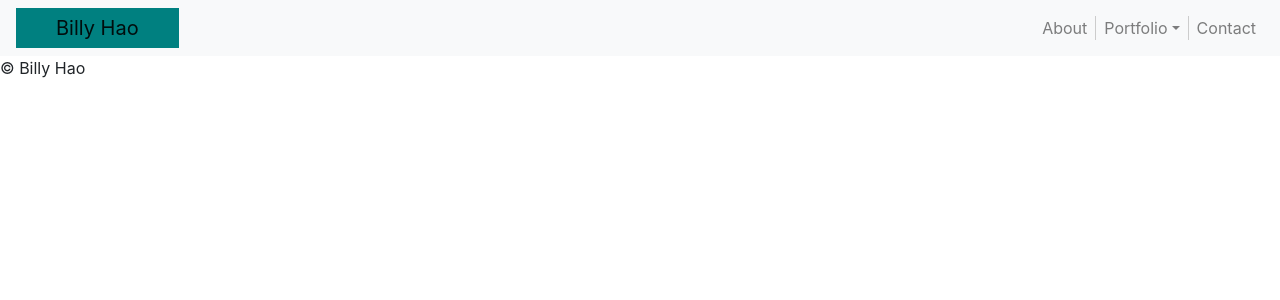
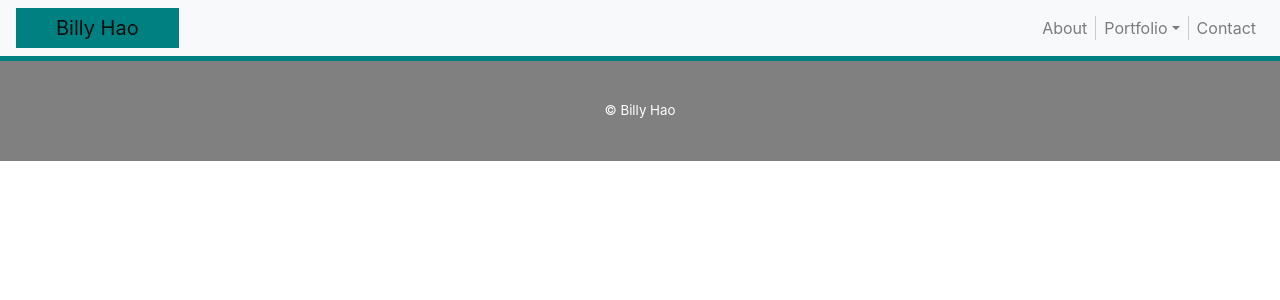
Before and after one commit to billyhao12/react-portfolio, a React (Create React App) app: page /contact in a window 1280 px wide. Shown: the top 300 px of the page. Built offline with nearby package versions, Linux system fonts and the light colour scheme.

Commit message:
Added styling to the Footer component

```diff
--- a/src/components/Footer/index.js
+++ b/src/components/Footer/index.js
@@ -1,4 +1,5 @@
 import React from "react";
+import "./style.css";
 
 function Footer() {
     return(
--- /dev/null
+++ b/src/components/Footer/style.css
@@ -0,0 +1,9 @@
+footer {
+    text-align: center;
+    background-color: grey;
+    border-top: teal 5px solid;
+    padding-top: 40px;
+    padding-bottom: 40px;
+    color: #FFF;
+    font-size: smaller;
+}
```
